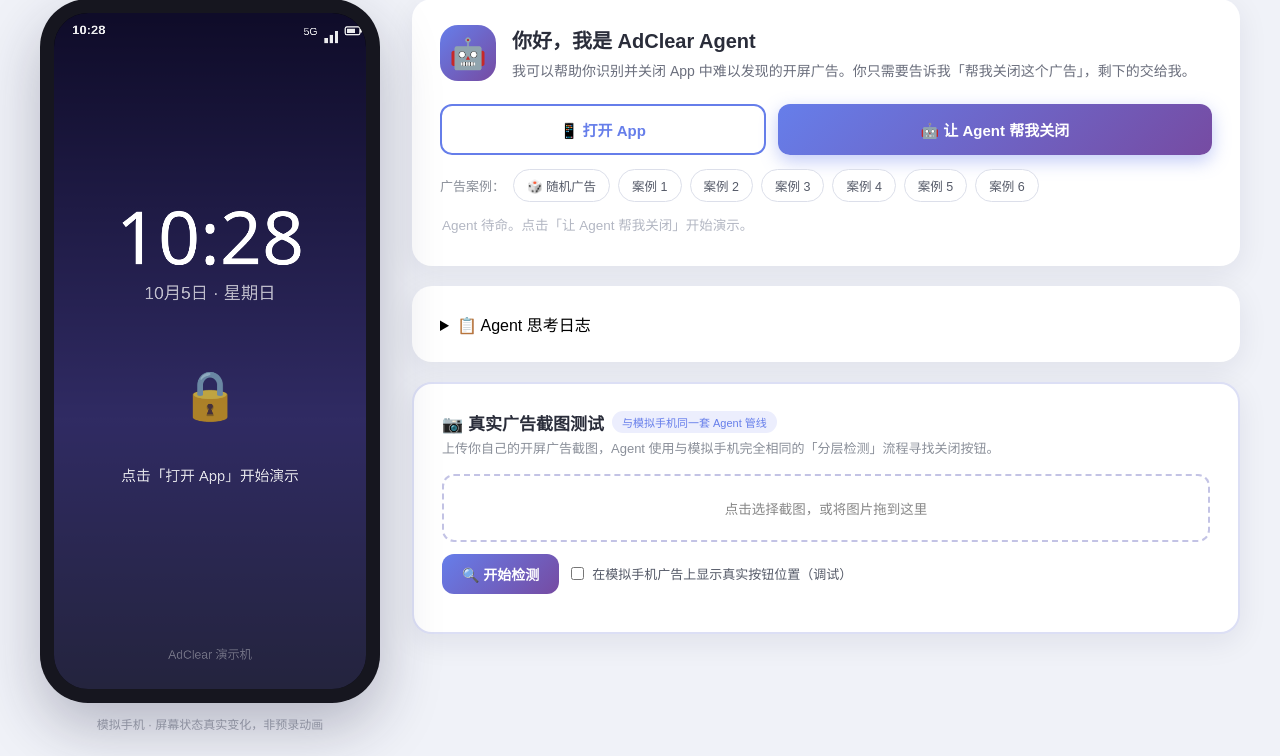
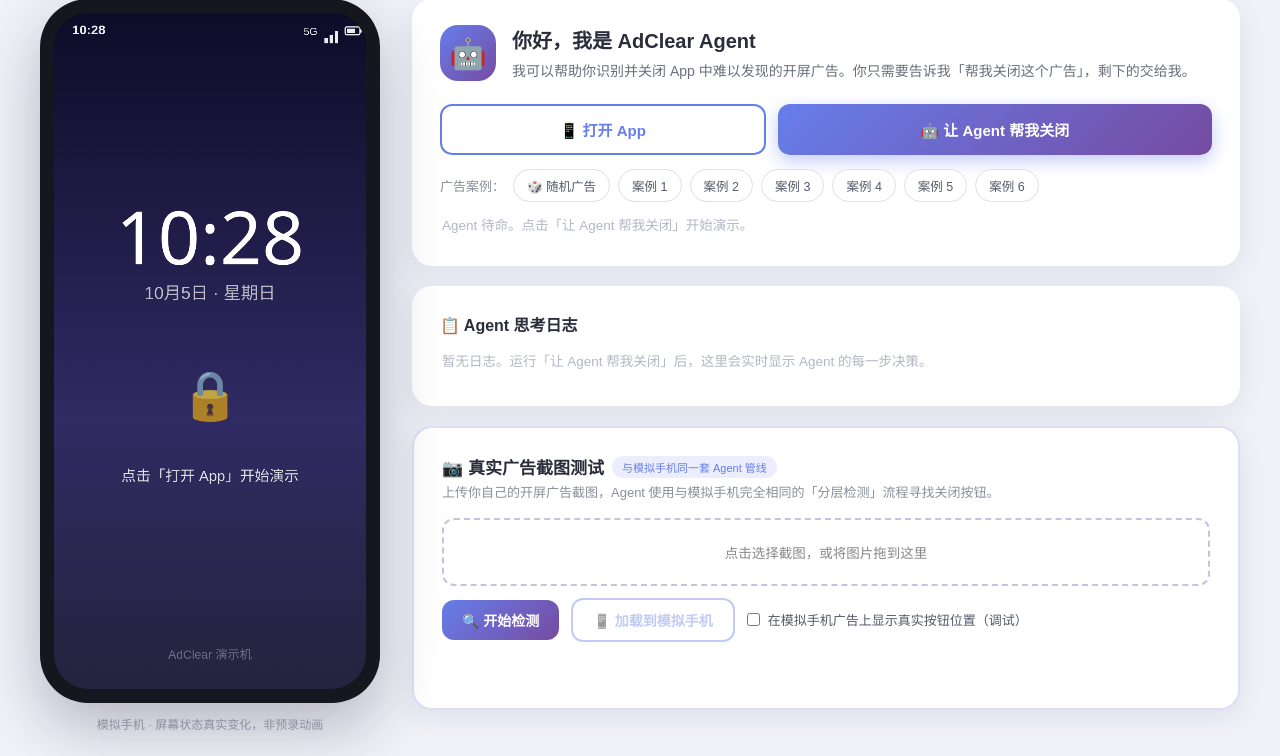
Before and after one commit to HalseyGao/adclear-agent, a Flask app: page / in a window 1280 px wide. Shown: the part 102-858 px from the top of the page. Run offline with Flask 3, Linux system fonts and the light colour scheme.

Commit message:
优化: 解析失败先重试快速模型再升级(省时省钱) + 上传截图即时反馈与一键加载到模拟手机 + 思考日志默认展开 + verify日志去冗余

```diff
--- a/app.py
+++ b/app.py
@@ -334,10 +334,16 @@ def _escalate(img, prompt, width, height, logs):
     return resp
 
 
-def _perceive_with_ladder(img, prompt, width, height):
-    """分层决策核心：快速模型 → 自我评估 → 不准则自动升级高级模型。"""
+def _perceive_with_ladder(img, prompt, width, height, first_log=None):
+    """分层决策核心：快速模型 → 自我评估 → 不准则自动升级高级模型。
+
+    解析失败时先用重试提示词让快速模型再试一次（格式抖动很常见），
+    重试仍失败才升级到高级模型——避免频繁触发昂贵升级，省时省钱。
+    """
     w, h = int(width or 720), int(height or 1560)
-    logs = [f"[Agent] 正在调用快速模型 ({_model_display(MODEL_CHEAP)}) 进行识别..."]
+    if first_log is None:
+        first_log = f"[Agent] 正在调用快速模型 ({_model_display(MODEL_CHEAP)}) 进行识别..."
+    logs = [first_log]
 
     ok, content, error, auth_error = _call_vision(img, prompt, MODEL_CHEAP)
     if not ok:
@@ -347,9 +353,23 @@ def _perceive_with_ladder(img, prompt, width, height):
 
     parsed = _extract_json(content)
     if parsed is None:
-        logs.append("[结果] 快速模型输出无法解析为 JSON，视为不可靠。")
-        logs.append("[Agent 决策] 快速模型结果不理想，触发升级策略。")
-        return _escalate(img, prompt, w, h, logs)
+        # 第一层容错：格式抖动 → 快速模型用重试提示词再试一次
+        logs.append(f"[结果] 快速模型输出无法解析为 JSON（原始输出：{content[:120]}）")
+        logs.append("[Agent 决策] 输出格式异常，先用重试提示词再试一次快速模型……")
+        retry_prompt = RETRY_PROMPT.replace("{SIZE}", f"{w}×{h}")
+        ok2, content2, error2, auth2 = _call_vision(img, retry_prompt, MODEL_CHEAP)
+        if ok2:
+            parsed = _extract_json(content2)
+            if parsed is not None:
+                logs.append("[结果] 快速模型重试成功，输出已解析。")
+            else:
+                logs.append(f"[结果] 快速模型重试仍无法解析（原始输出：{content2[:120]}）")
+                logs.append("[Agent 决策] 快速模型结果不理想，触发升级策略。")
+                return _escalate(img, prompt, w, h, logs)
+        else:
+            logs.append(f"[错误] 快速模型重试调用失败：{error2}")
+            logs.append("[Agent 决策] 触发升级策略。")
+            return _escalate(img, prompt, w, h, logs)
 
     resp = _normalize(parsed, w, h)
     if not resp["has_ad"]:
@@ -437,10 +457,8 @@ def agent_perceive():
     if mode == 'verify':
         # 验证也走分层决策：快速模型解析失败或判断存疑时自动升级，避免前端卡死在"验证未完成"
         prompt = VERIFY_PROMPT.replace("{SIZE}", size_text)
-        logs = [f"[Agent] 正在调用快速模型 ({_model_display(MODEL_CHEAP)}) 验证屏幕状态..."]
-        resp = _perceive_with_ladder(img, prompt, width, height)
-        resp["agent_logs"] = logs + resp.get("agent_logs", [])
-        return jsonify(resp)
+        first_log = f"[Agent] 正在调用快速模型 ({_model_display(MODEL_CHEAP)}) 验证屏幕状态..."
+        return jsonify(_perceive_with_ladder(img, prompt, width, height, first_log=first_log))
 
     if mode == 'escalate':
         prompt = RETRY_PROMPT.replace("{SIZE}", size_text)
--- a/templates/index.html
+++ b/templates/index.html
@@ -191,6 +191,11 @@
     .banner.fail { display: block; background: #ffeceb; color: #d64541; }
 
     /* ---------- Agent 思考日志 ---------- */
+    .log-title {
+        font-size: 16px;
+        color: #2a2d3a;
+        margin-bottom: 8px;
+    }
     .agent-logs {
         max-height: 340px;
         overflow-y: auto;
@@ -269,6 +274,9 @@
     }
     .dev-result { font-size: 13px; color: #3a3e4c; margin-top: 12px; line-height: 1.7; }
     .dev-logs { margin-top: 6px; max-height: 160px; }
+    .dev-file-status { font-size: 12.5px; color: #1d9e50; margin-top: 10px; min-height: 18px; }
+    .btn.dev-btn.ghost { background: #fff; color: #667eea; border: 2px solid #667eea; }
+    .btn.dev-btn.ghost:disabled { opacity: 0.4; cursor: not-allowed; }
     .debug-toggle { font-size: 13px; color: #555a68; display: flex; gap: 8px; align-items: center; cursor: pointer; }
 
     @media (max-width: 900px) {
@@ -328,12 +336,12 @@
             <div class="banner" id="banner"></div>
         </div>
 
-        <details class="card agent-log-card" id="agentLogCard">
-            <summary>📋 Agent 思考日志</summary>
+        <div class="card agent-log-card">
+            <h3 class="log-title">📋 Agent 思考日志</h3>
             <div class="agent-logs" id="agentLogs">
                 <p class="timeline-empty">暂无日志。运行「让 Agent 帮我关闭」后，这里会实时显示 Agent 的每一步决策。</p>
             </div>
-        </details>
+        </div>
 
         <div class="card dev-card">
             <h3 class="dev-title">📷 真实广告截图测试</h3>
@@ -344,8 +352,10 @@
             </div>
             <div class="dev-row">
                 <button class="btn dev-btn" id="devBtn">🔍 开始检测</button>
+                <button class="btn dev-btn ghost" id="devToPhone" disabled>📱 加载到模拟手机</button>
                 <label class="debug-toggle"><input type="checkbox" id="showTruth"> 在模拟手机广告上显示真实按钮位置（调试）</label>
             </div>
+            <div class="dev-file-status" id="devFileStatus"></div>
             <div class="dev-preview-wrap" id="devWrap">
                 <img id="devImg" alt="预览">
             </div>
@@ -609,10 +619,22 @@ function drawTruthBox(c) {
     ctx.textBaseline = 'alphabetic';
 }
 
+function drawCustom() {
+    // 用户上传的截图：拉伸铺满手机屏幕
+    if (devImg.complete && devImg.naturalWidth > 0) {
+        ctx.drawImage(devImg, 0, 0, W, H);
+    } else {
+        ctx.fillStyle = '#1a1a2e';
+        ctx.fillRect(0, 0, W, H);
+    }
+    drawStatusBar();
+}
+
 function drawScreen() {
     if (phoneState === 'idle') drawIdle();
     else if (phoneState === 'home') drawHome();
     else if (phoneState === 'ad' && currentCase) drawAd(currentCase);
+    else if (phoneState === 'custom') drawCustom();
 }
 
 /* ---------- 截图（Agent 感知空间：压扁为 720×720） ---------- */
@@ -679,8 +701,10 @@ function animateClick(px, py) {
     });
 }
 
-/* 命中判定：Agent 感知空间点 vs 感知空间真值矩形 */
+/* 命中判定：Agent 感知空间点 vs 感知空间真值矩形
+   自定义截图模式（用户上传）没有内置真值 → 点击视为生效 */
 function hitTest(apx, apy) {
+    if (phoneState === 'custom') return true;
     const b = currentCase.btn;
     const pad = 16;
     return apx >= b.x - pad && apx <= b.x + b.w + pad &&
@@ -780,7 +804,7 @@ function validAgentBbox(bbox) {
 
 async function runAgent() {
     if (agentRunning) return;
-    if (phoneState !== 'ad') {
+    if (phoneState !== 'ad' && phoneState !== 'custom') {
         clearTimeline();
         addStatus('✓', '当前屏幕没有开屏广告', '无需操作');
         return;
@@ -870,7 +894,7 @@ async function runAgent() {
         const apx = (safeBbox[0] + safeBbox[2]) / 2;
         const apy = (safeBbox[1] + safeBbox[3]) / 2;
         drawDetectedBox(safeBbox);
-        await sleep(1000);
+        await sleep(650);
         addStatus('🖱', '正在执行关闭操作');
         const [cpx, cpy] = agentToReal([apx, apy, apx, apy]);
         await animateClick(cpx, cpy);
@@ -881,7 +905,7 @@ async function runAgent() {
             addStatus('✓', '点击已生效', '广告正在退出……');
             phoneState = 'home';
             drawScreen();
-            await sleep(700);
+            await sleep(500);
             addStatus('🔍', '正在验证结果', '再次观察屏幕，确认广告状态……');
             let v = await perceive(captureScreen(), 'verify');
             appendAgentLogs(v.agent_logs);
@@ -981,11 +1005,13 @@ document.getElementById('showTruth').addEventListener('change', e => {
 /* ---------- 真实广告截图测试（与模拟手机同管线：压扁感知空间 + 分层 Agent） ---------- */
 const devFile = document.getElementById('devFile');
 const devBtn = document.getElementById('devBtn');
+const devToPhone = document.getElementById('devToPhone');
 const devWrap = document.getElementById('devWrap');
 const devImg = document.getElementById('devImg');
 const devResult = document.getElementById('devResult');
 const devLogs = document.getElementById('devLogs');
 const devDrop = document.getElementById('devDrop');
+const devFileStatus = document.getElementById('devFileStatus');
 
 devDrop.addEventListener('click', () => devFile.click());
 devDrop.addEventListener('dragover', e => {
@@ -996,14 +1022,15 @@ devDrop.addEventListener('dragleave', () => devDrop.classList.remove('dragover')
 devDrop.addEventListener('drop', e => {
     e.preventDefault();
     devDrop.classList.remove('dragover');
-    if (e.dataTransfer.files.length) devFile.files = e.dataTransfer.files;
+    if (e.dataTransfer.files.length) {
+        devFile.files = e.dataTransfer.files;
+        devFile.dispatchEvent(new Event('change'));
+    }
 });
 
-devBtn.addEventListener('click', async () => {
-    if (!devFile.files.length) {
-        devResult.textContent = '请先选择一张图片';
-        return;
-    }
+/* 选择文件后立即显示预览和状态，明确告知"上传成功" */
+devFile.addEventListener('change', async () => {
+    if (!devFile.files.length) return;
     const file = devFile.files[0];
     const dataUrl = await new Promise(res => {
         const rd = new FileReader();
@@ -1013,6 +1040,29 @@ devBtn.addEventListener('click', async () => {
     devImg.src = dataUrl;
     await new Promise(res => { devImg.onload = res; });
     devWrap.style.display = 'block';
+    devWrap.querySelectorAll('.dev-box, .dev-box-label').forEach(el => el.remove());
+    devResult.innerHTML = '';
+    devLogs.innerHTML = '';
+    devFileStatus.textContent = '✅ 已上传：' + file.name + '（' + devImg.naturalWidth + '×' + devImg.naturalHeight + ' px）';
+    devToPhone.disabled = false;
+    devBtn.disabled = false;
+});
+
+/* 一键把上传截图加载到模拟手机，跑完整 Agent 流程 */
+devToPhone.addEventListener('click', () => {
+    if (!devImg.complete || devImg.naturalWidth === 0) return;
+    phoneState = 'custom';
+    drawScreen();
+    clearTimeline();
+    addStatus('📷', '已加载上传截图到模拟手机', '现在点「让 Agent 帮我关闭」可在该截图上演示完整流程');
+    showToast('已加载到模拟手机');
+});
+
+devBtn.addEventListener('click', async () => {
+    if (!devFile.files.length || !devImg.complete || devImg.naturalWidth === 0) {
+        devResult.textContent = '请先选择一张图片';
+        return;
+    }
     devWrap.querySelectorAll('.dev-box, .dev-box-label').forEach(el => el.remove());
     devResult.innerHTML = '识别中……';
     devLogs.innerHTML = '';
```
